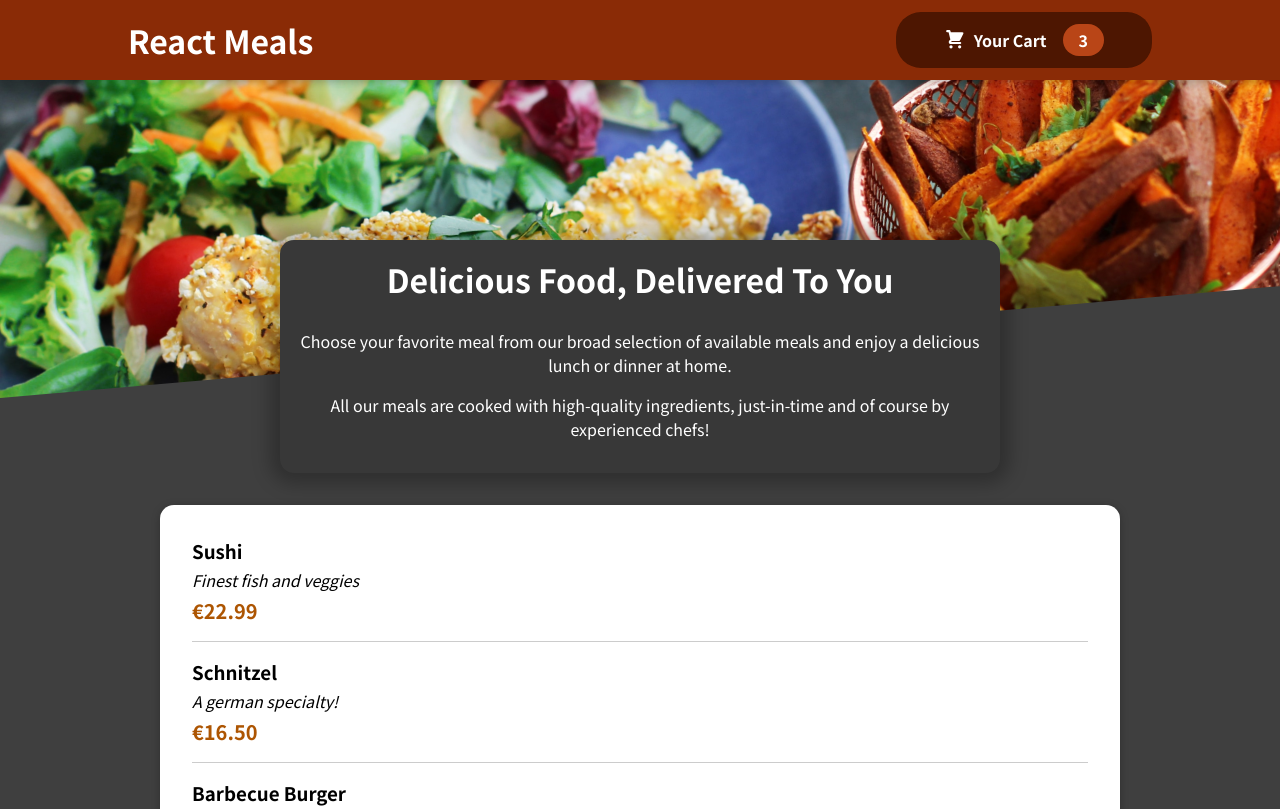
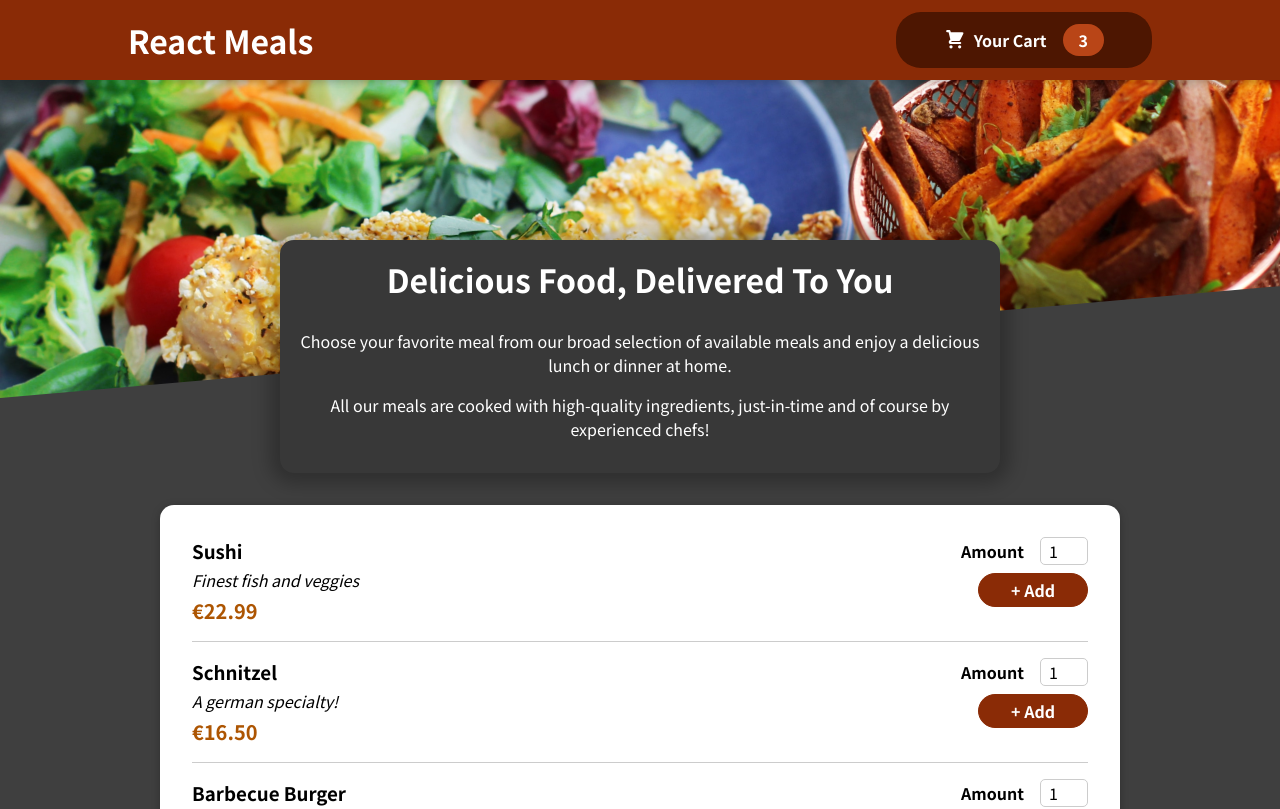
Before and after one commit to yoonsery/Udemy_react, a React (Create React App) app in the folder react_meals/: page / in a window 1280 px wide. Shown: the top 809 px of the page. Built offline with nearby package versions, Linux system fonts and the light colour scheme.

Commit message:
feat: Add meal item form component

```diff
--- a/react_meals/src/components/Meals/MealItem/MealItemForm.jsx
+++ b/react_meals/src/components/Meals/MealItem/MealItemForm.jsx
@@ -1,7 +1,24 @@
 import React from 'react';
+import Input from '../../UI/Input';
+import styles from './MealItemForm.module.css';
 
-function MealItemForm() {
-  return <></>;
+function MealItemForm(props) {
+  return (
+    <form className={styles.form}>
+      <Input
+        label="Amount"
+        input={{
+          id: 'amount_' + props.id,
+          type: 'number',
+          min: '1',
+          max: '5',
+          step: '1',
+          defaultValue: '1',
+        }}
+      />
+      <button>+ Add</button>
+    </form>
+  );
 }
 
 export default MealItemForm;
--- /dev/null
+++ b/react_meals/src/components/Meals/MealItem/MealItemForm.module.css
@@ -0,0 +1,20 @@
+.form {
+  text-align: right;
+}
+
+.form button {
+  font: inherit;
+  cursor: pointer;
+  background-color: #8a2b06;
+  border: 1px solid #8a2b06;
+  color: white;
+  padding: 0.25rem 2rem;
+  border-radius: 20px;
+  font-weight: bold;
+}
+
+.form button:hover,
+.form button:active {
+  background-color: #641e03;
+  border-color: #641e03;
+}
```
